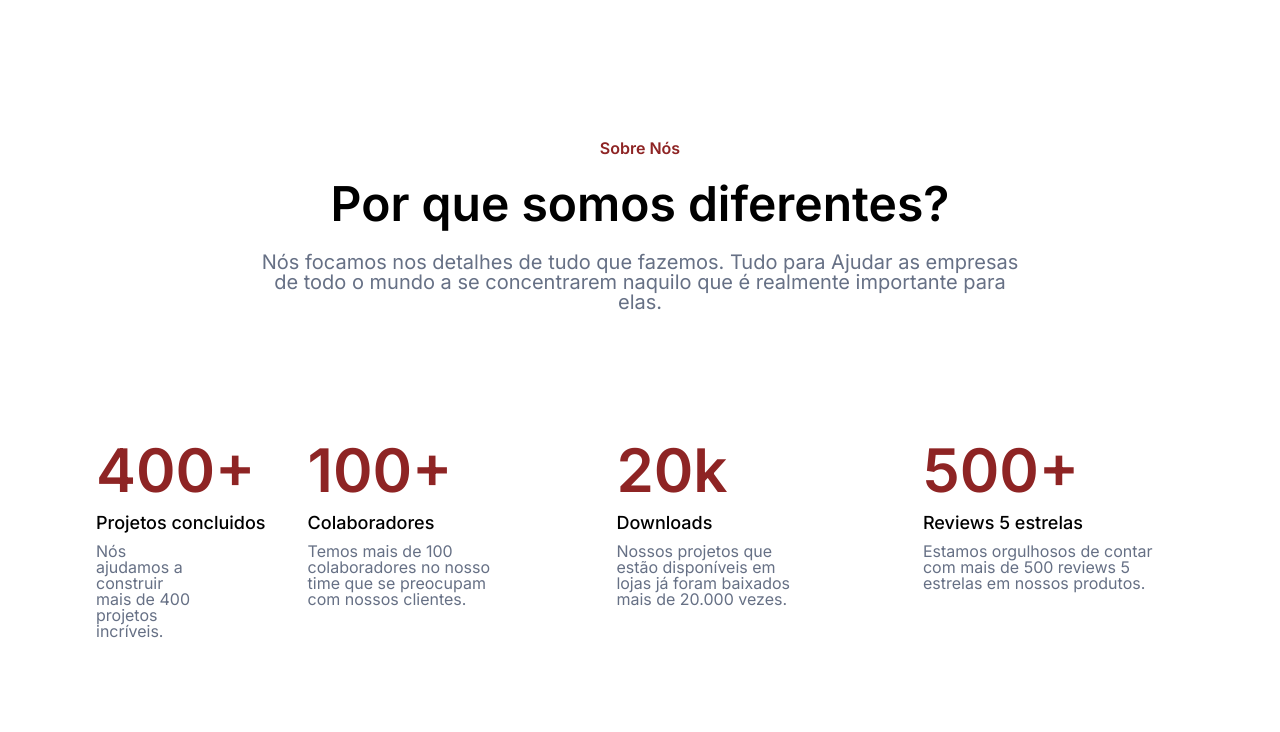
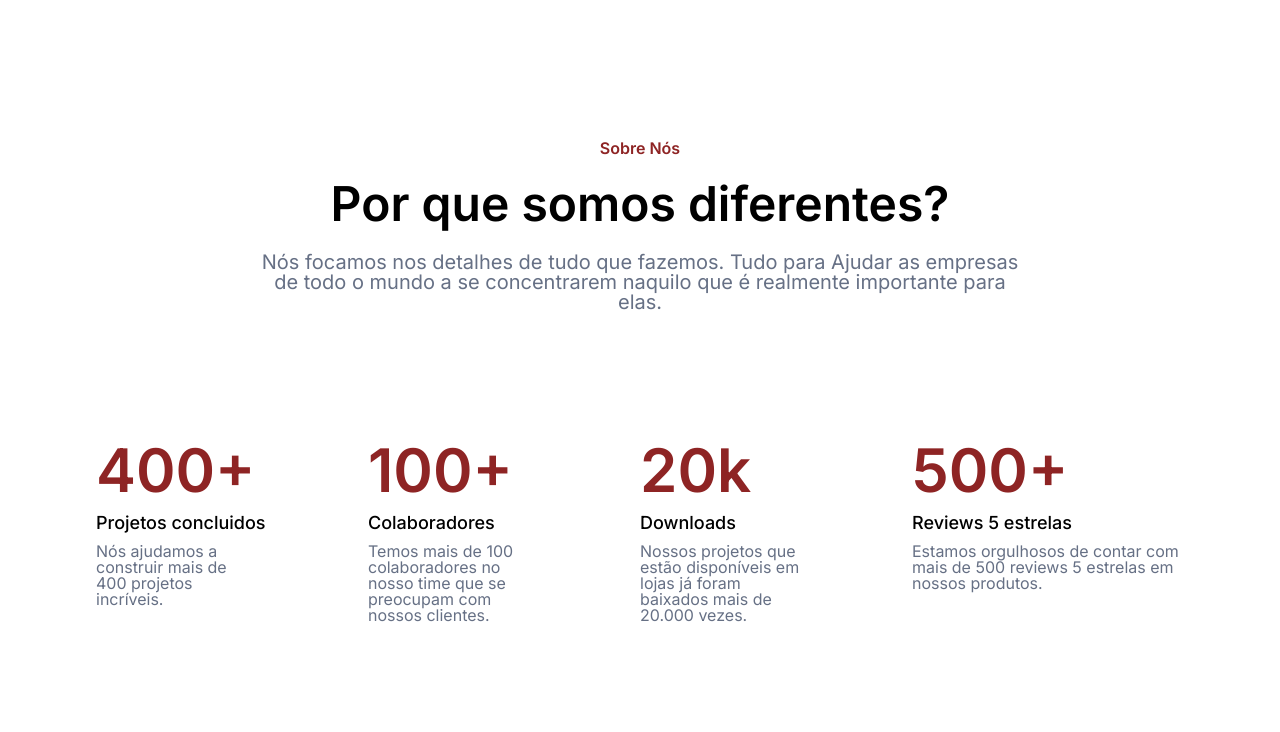
Before and after one commit to guslx/7daysofcode, a plain HTML site: page index.html in a window 1280 px wide. Shown: the part 68-800 px from the top of the page. Drawn offline with Linux system fonts and the light colour scheme.

Commit message:
small html fix

```diff
--- a/index.html
+++ b/index.html
@@ -24,8 +24,8 @@
                     <li class="opcoes">Sobre nós</li>
             </ul>
             <div class="cabecalho__login">
-                 <a href="#" class="login-botao">Entrar</a>
-                 <a href="#" class="login-botao login-cadastrar">Cadastrar</a>
+                 <a href="./register.html" class="login-botao">Entrar</a>
+                 <a href="./register.html" class="login-botao login-cadastrar">Cadastrar</a>
             </div>
     </header>
     <main>
@@ -38,24 +38,24 @@
         <section class="info-data">
             <ul class="info-lista">
                 <li class="info-lista--item">
-                    <h2 class="info-titulo">400+</h2>
+                    <h2 class="info-titulo info-titulo1">400+</h2>
                     <span class="info-descricao">Projetos concluidos</span>
                     <p class="info-texto">Nós ajudamos a construir mais de 400 projetos incríveis.</p>
                 </li>
                 <li class="info-lista--item">
-                    <h2 class="info-titulo">100+</h2>
+                    <h2 class="info-titulo info-titulo2">100+</h2>
                     <span class="info-descricao">Colaboradores</span>
                     <p class="info-texto">Temos mais de 100 colaboradores no nosso time que se preocupam
                     com nossos clientes.</p>
                 </li>
                 <li class="info-lista--item">
-                    <h2 class="info-titulo">20k</h2>
+                    <h2 class="info-titulo info-titulo3">20k</h2>
                     <span class="info-descricao">Downloads</span>
                     <p class="info-texto">Nossos projetos que estão disponíveis em lojas já foram
                     baixados mais de 20.000 vezes.</p>
                 </li>
                 <li class="info-lista--item">
-                    <h2 class="info-titulo">500+</h2>
+                    <h2 class="info-titulo info-titulo4">500+</h2>
                     <span class="info-descricao">Reviews 5 estrelas</span>
                     <p class="info-texto info-texto--last">Estamos orgulhosos de contar com mais de 500 reviews 5
                     estrelas em nossos produtos.</p>
@@ -131,5 +131,7 @@
         </div>
         <p class="rodape-rights">&copy; 2022 h. Todos os direitos reservados.</p>
     </footer>
+
+    <script src="app.js"></script>
 </body>
 </html>
--- a/styles.css
+++ b/styles.css
@@ -4,6 +4,7 @@
 @import url("styles/vagas.css");
 @import url("styles/feedback.css");
 @import url("styles/footer.css");
+
 
 :root {
     --branco: #FFFFFF;
--- a/styles/landing-page.css
+++ b/styles/landing-page.css
@@ -35,9 +35,8 @@
 }
 
 .info-lista {
-    display: flex;
-    flex-direction: row;
-    justify-content: space-evenly;
+  display: grid;
+  grid-template-columns: repeat(4, 1fr);
 }
 
 .info-titulo {
--- /dev/null
+++ b/styles/register.css
@@ -0,0 +1,4 @@
+.link-opcoes {
+    text-decoration: none;
+    color: var(--cinza);
+}
```
